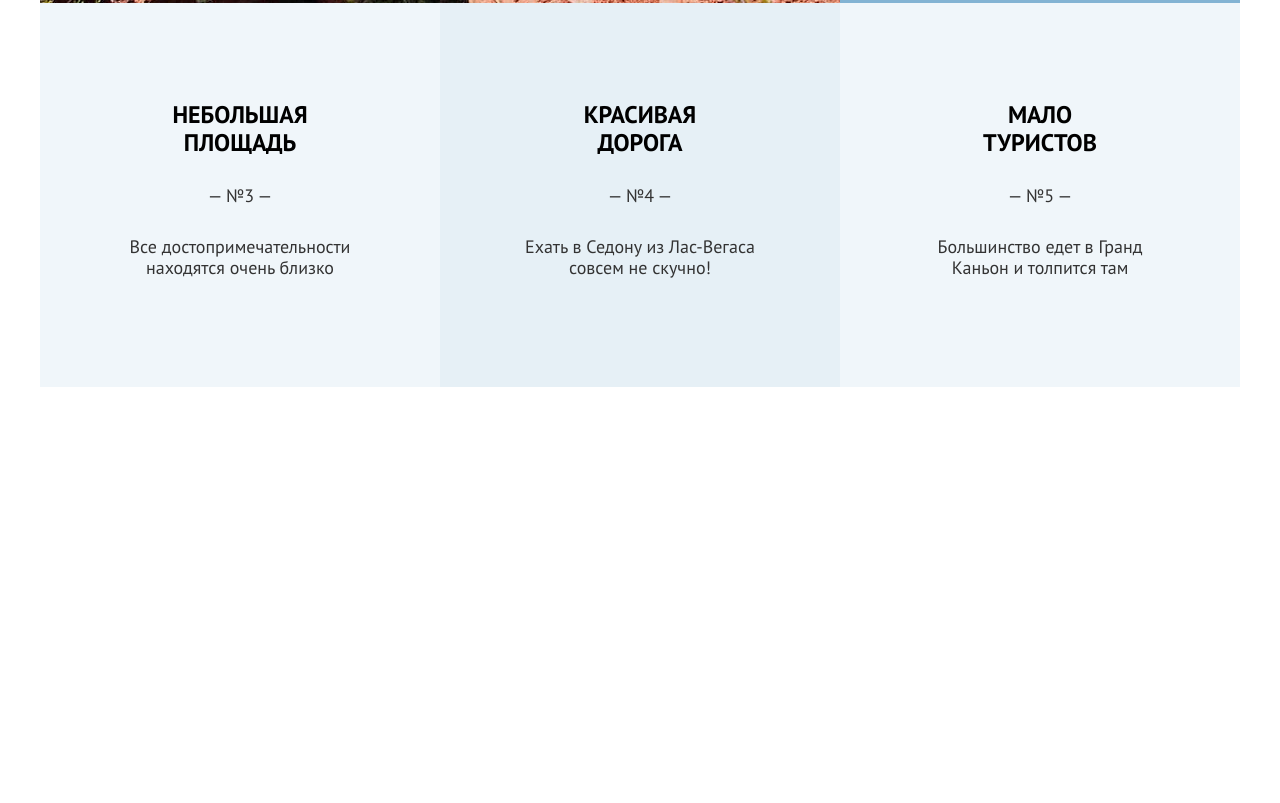
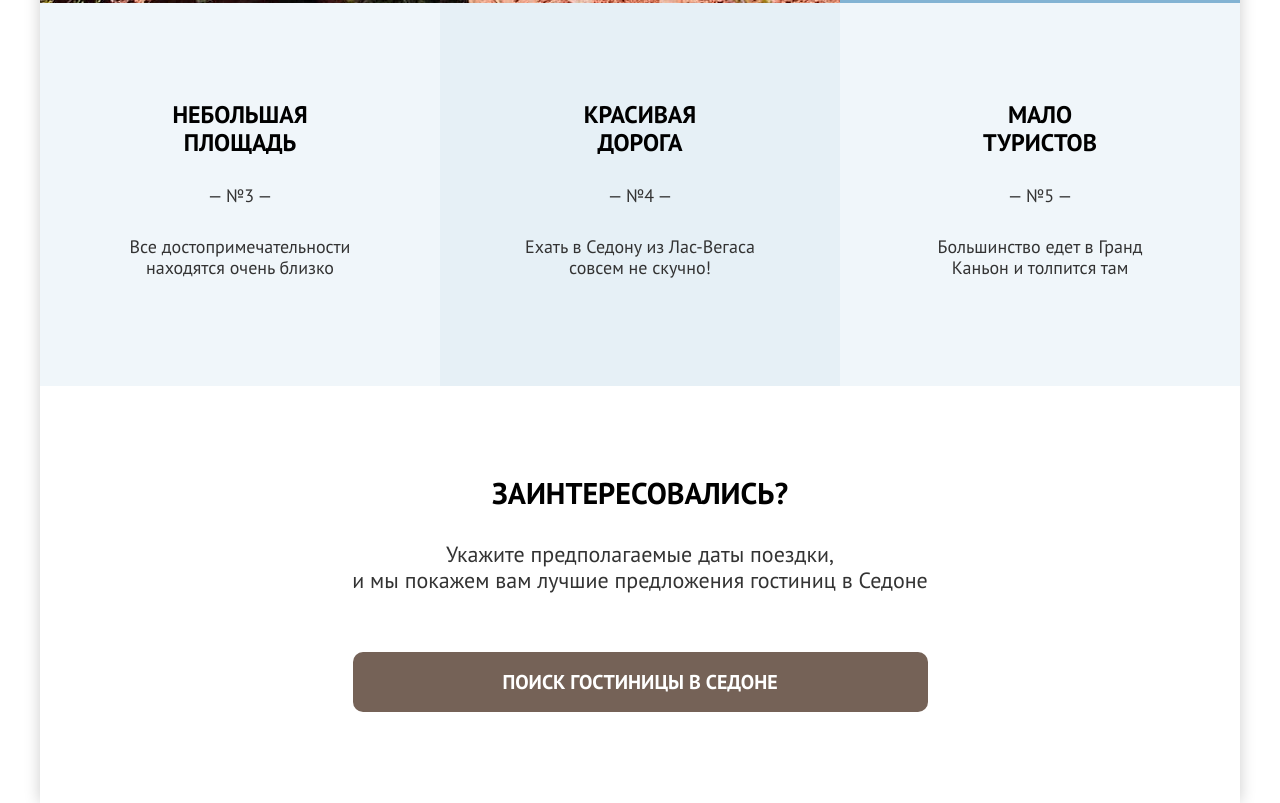
Before and after one commit to abdukulov-talgat/fixed-sedona, a website: page index.html in a window 1280 px wide. Shown: the part 1981-2784 px from the top of the page. Before the commit the page ends 2368 px from the top, so only its background shows below. Drawn offline with Linux system fonts and the light colour scheme.

Commit message:
Блок Search

```diff
--- a/css/style.css
+++ b/css/style.css
@@ -48,6 +48,7 @@ body {
   min-height: 100%;
   display: flex;
   flex-direction: column;
+  box-shadow: 0 0 15px rgba(0, 0, 0, 0.2);
 }
 
 .page-header {
@@ -63,7 +64,6 @@ body {
 }
 
 .button {
-  /* display: inline-block; */
   font-family: "PT Sans", sans-serif;
   font-style: normal;
   font-weight: 700;
@@ -90,7 +90,7 @@ body {
 
 .info__title {
   margin: 0;
-  margin-bottom: 15px;
+  margin-bottom: 30px;
   font-size: 30px;
   line-height: 36px;
   text-transform: uppercase;
@@ -263,16 +263,16 @@ body {
   min-width: 160px;
 }
 
-.user-nav__button:hover {
+.button:hover {
   background-color: #615048;
 }
 
-.user-nav__button:focus {
+.button:focus {
   outline: 3px solid #83b3d3;
   outline-offset: 0;
 }
 
-.user-nav__button:active {
+.button:active {
   color: rgba(255, 255, 255, 0.3);
   outline: none;
 }
@@ -284,7 +284,7 @@ body {
   height: 485px;
   display: flex;
   position: relative;
-
+  margin-bottom: 61px;
   background-color: #8ebbd2;
   background-image: url("../img/index/index-background.jpg");
 }
@@ -307,7 +307,7 @@ body {
 
 /* Advantages */
 .advantages {
-  padding-top: 61px;
+  margin-bottom: 89px;
 }
 
 .advantages__info {
@@ -342,7 +342,7 @@ body {
 
 .reasons__container {
   padding: 98px 75px 77px;
-  min-height: 209px;
+  min-height: 208px;
 }
 
 .reasons__container--secondary {
@@ -424,3 +424,23 @@ body {
 .features__text {
   margin: 0;
 }
+
+/* Search */
+
+.search {
+  text-align: center;
+  margin-bottom: 91px;
+}
+
+.search__info {
+  margin-bottom: 59px;
+}
+
+.search__button {
+  text-align: center;
+  width: 575px;
+  font-size: 20px;
+  line-height: 36px;
+  padding: 12px 15px;
+  border-radius: 10px;
+}
--- a/index.html
+++ b/index.html
@@ -58,7 +58,7 @@
       <h1 class="visually-hidden">О городке Седона.</h1>
       <section class="welcome">
         <h2 class="visually-hidden">Добро пожаловать в Седону!</h2>
-        <img class="welcome__img" src="img/index/welcome.svg" width="458" height="352" aria-hidden="true">
+        <img class="welcome__img" src="img/index/welcome.svg" width="458" height="352" aria-hidden="true" alt>
       </section>
       <section class="advantages">
         <div class="info advantages__info">
@@ -120,6 +120,13 @@
           </li>
         </ol>
       </section>
+      <section class="search">
+        <div class="info search__info">
+          <h2 class="info__title">Заинтересовались?</h2>
+          <p class="info__text">Укажите предполагаемые даты поездки,<br> и мы покажем вам лучшие предложения гостиниц в Седоне</p>
+        </div>
+        <button class="button search__button" type="button">Поиск гостиницы в Седоне</button>
+      </section>
     </main>
 
     <footer class="page-footer">
```
